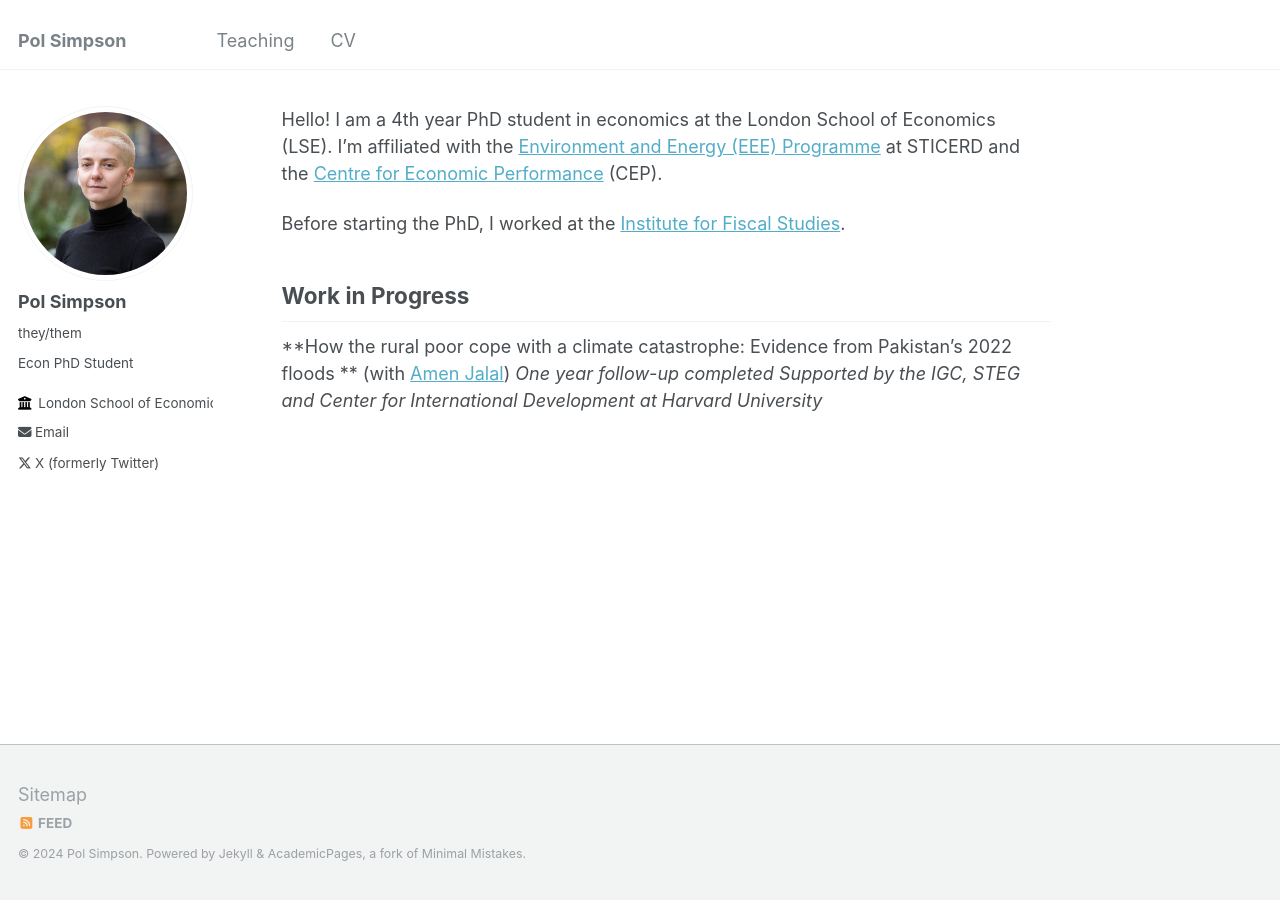
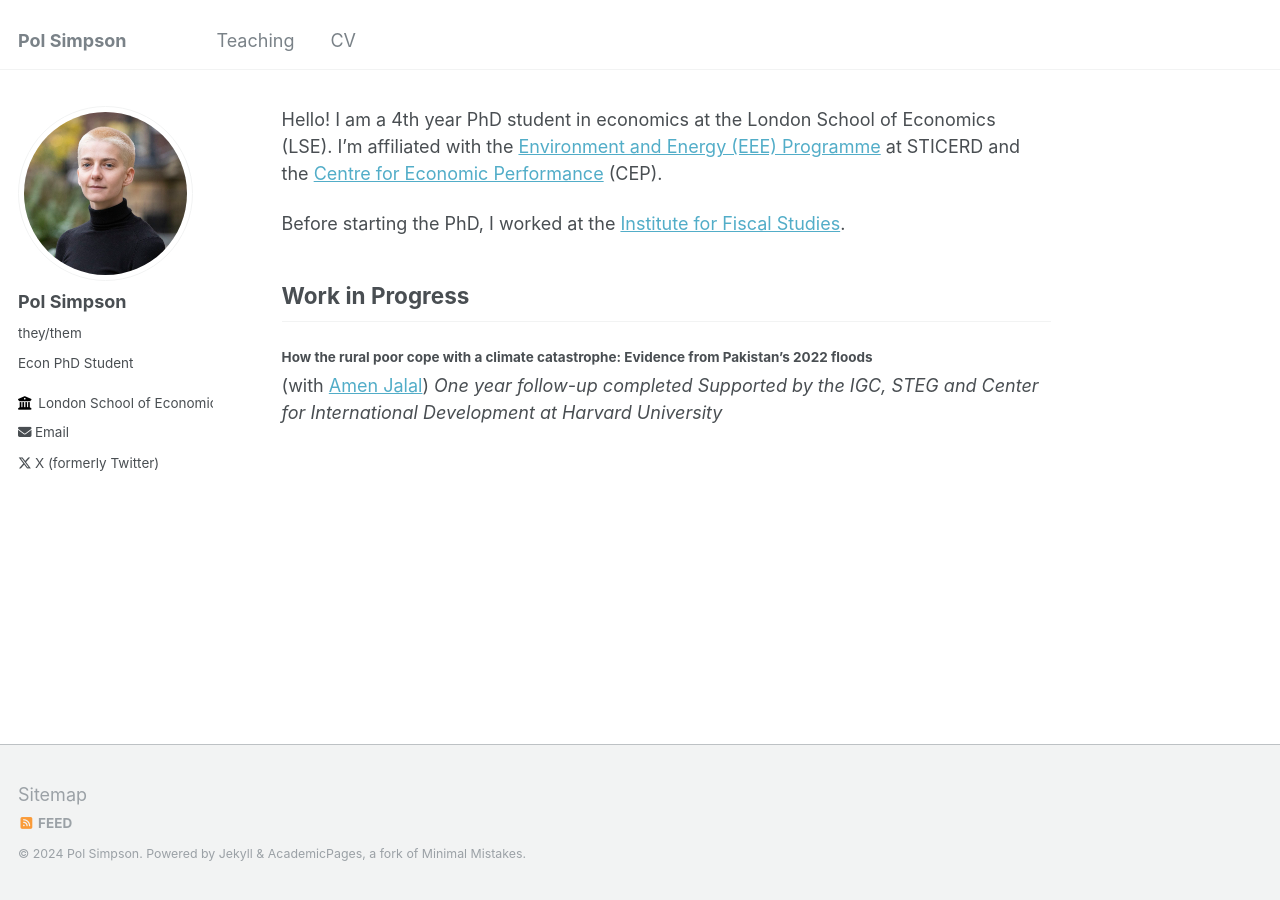
Before and after one commit to polsimpson/polsimpson.github.io, a Jekyll site: the page built from _pages/about.md, in a window 1280 px wide. Built offline with Jekyll 4.4.1, drawn with Linux system fonts in a browser that asks for light colours.

```diff
--- a/_pages/about.md
+++ b/_pages/about.md
@@ -13,7 +13,7 @@ Before starting the PhD, I worked at the [Institute for Fiscal Studies](https://
 
 ## Work in Progress
 
-**How the rural poor cope with a climate catastrophe: Evidence from Pakistan’s 2022 floods **
+#### How the rural poor cope with a climate catastrophe: Evidence from Pakistan’s 2022 floods
 (with [Amen Jalal](https://amenjalal.com))
 _One year follow-up completed_
 _Supported by the IGC, STEG and Center for International Development at Harvard University_
```
